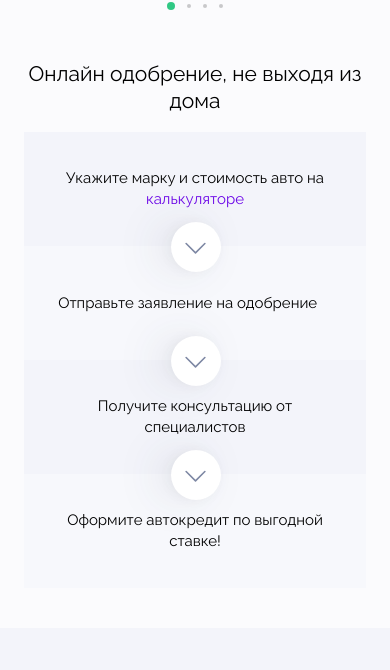
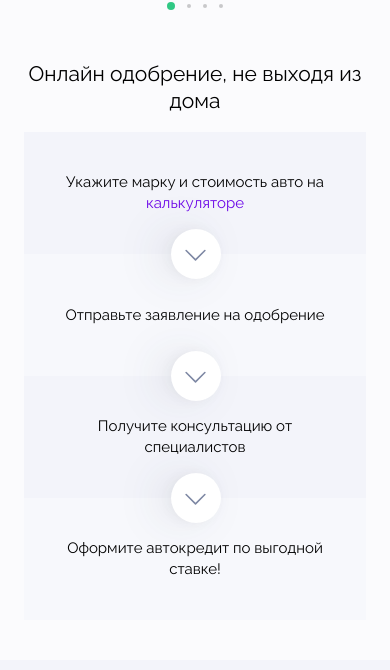
Before and after one commit to boverU/olx-mycar, a Vue app: page / in a window 390 px wide. Shown: the part 1237-1907 px from the top of the page. Built offline with nearby package versions, Linux system fonts and the light colour scheme; no server answers.

Commit message:
Next Icon problem solved for adaptive

```diff
--- a/src/components/ApprovementInfo.vue
+++ b/src/components/ApprovementInfo.vue
@@ -128,7 +128,7 @@ export default {
 
     &-steps__step {
       max-width: 100%;
-      height: 114px;
+      height: 122px;
       padding: 0px;
       display: flex;
       justify-content: center;
@@ -146,10 +146,12 @@ export default {
         font-size: 15px;
         line-height: 21px;
         text-align: center;
+        justify-content: center;
+
 
         svg {
           transform: rotate(90deg);
-          top: 50px;
+          top: 57px;
           left: 50%;
           margin-left: -79px;
         }
```
